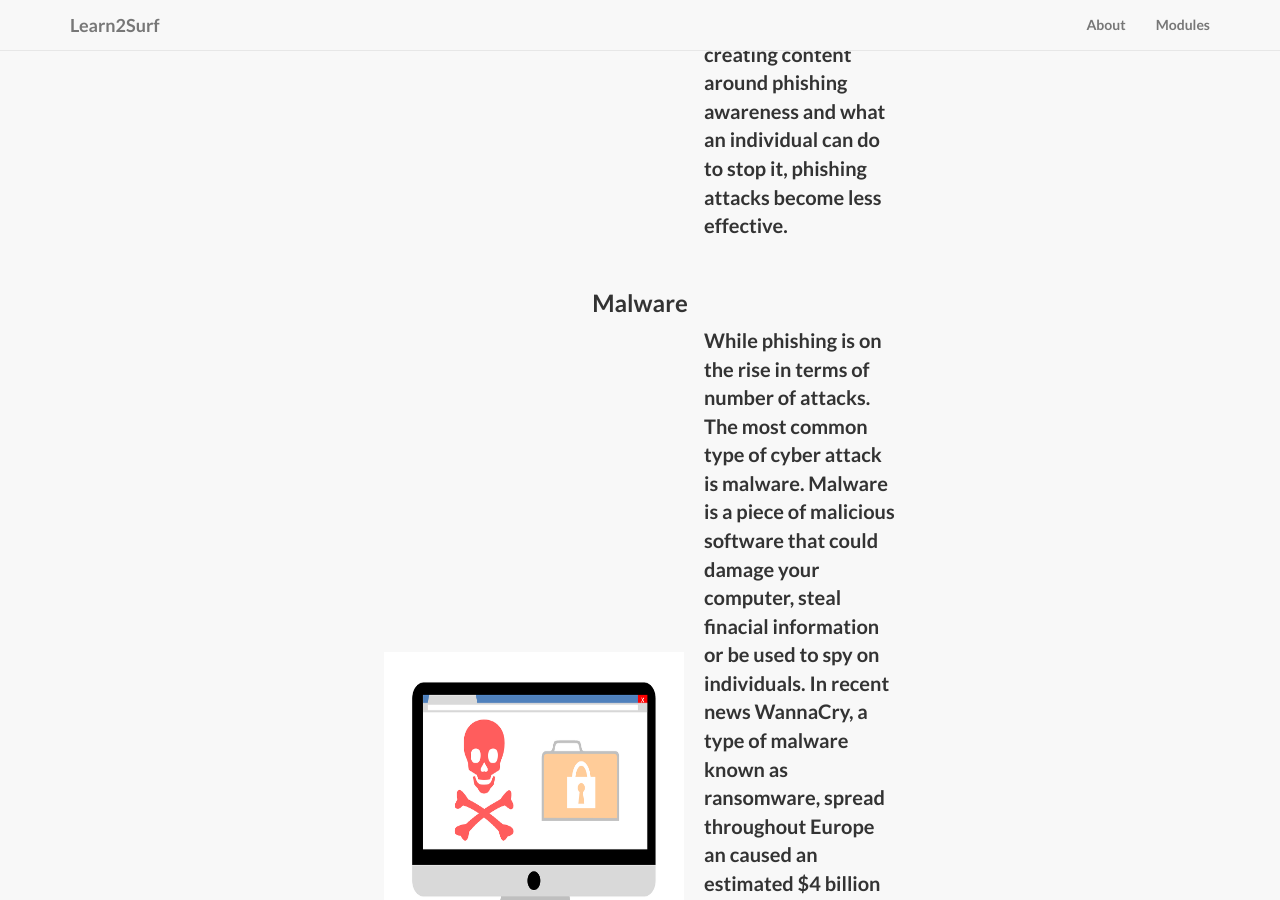
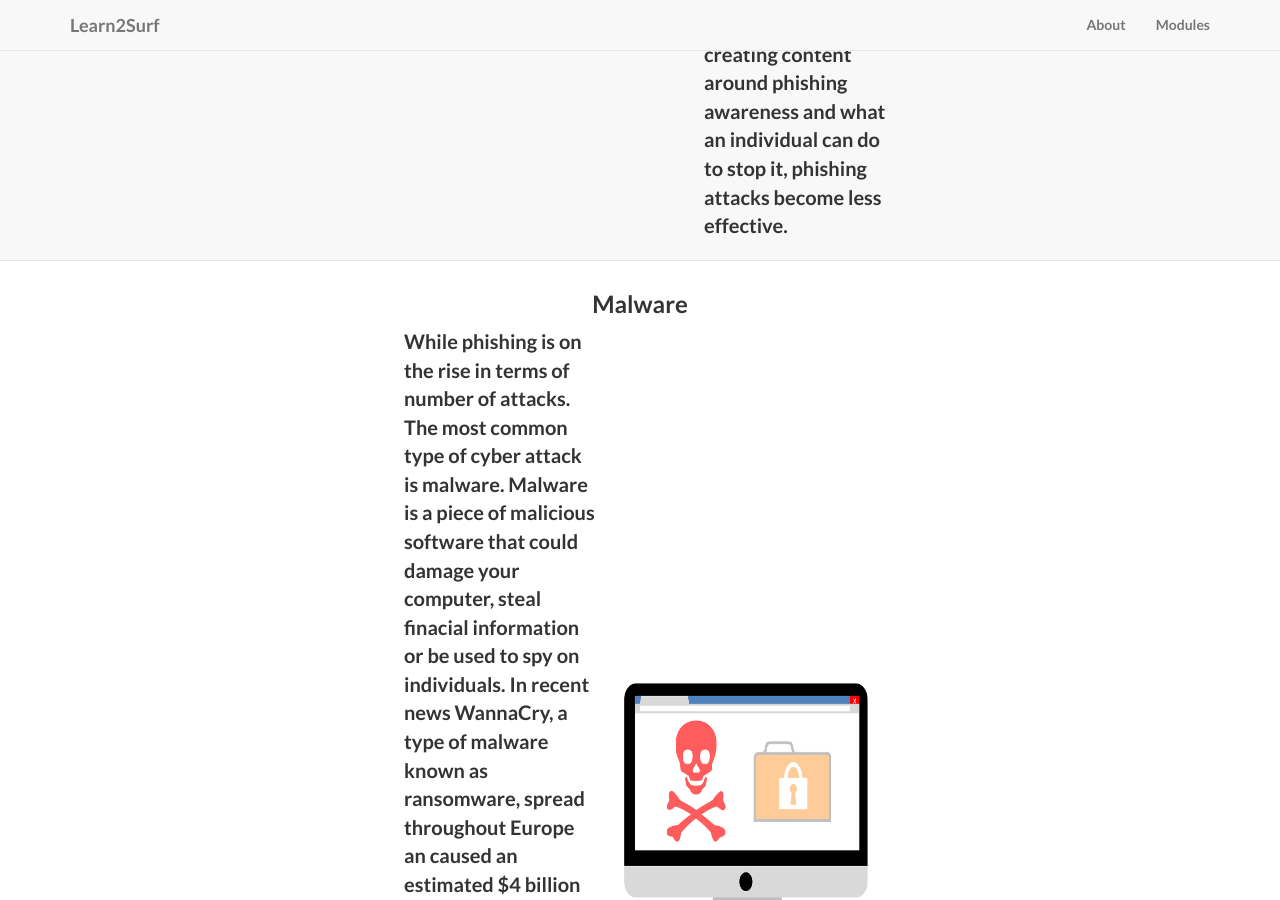
Before and after one commit to Konnor-Filip/Learn2Surf, a Jekyll site: the page built from index.html, in a window 1280 px wide and 900 px high, scrolled down 2818 px. Built offline with Jekyll 4.4.1, drawn with Linux system fonts in a browser that asks for light colours.

Commit message:
changing image location for malware  module

```diff
--- a/index.html
+++ b/index.html
@@ -99,15 +99,11 @@ subTitle: Teaching Students to Surf the web
                     </div>
                 </div>
             </div>
-            <div class="content-section-c" style="padding-left: 30%; padding-right: 30%;">
+            <div class="content-section-d" style="padding-left: 30%; padding-right: 30%;">
                 <div style="text-align: center;">
                     <h3>Malware</h3>
                 </div>
                 <div style="display: flex; align-items: center; justify-content: center;">
-                <div>
-                    <img src="img/malware.png" alt="Malware"
-                        style="display: block; margin-left:0; margin-right: auto; width: 300px; height: 300px; align-items: right; flex-basis: 40%;">
-                </div>
                 <div style="padding-left: 20px;">
                     <p>While phishing is on the rise in terms of number of attacks. The most common type of cyber attack
                         is malware. Malware is a piece of malicious software that could damage your computer, steal
@@ -117,6 +113,10 @@ subTitle: Teaching Students to Surf the web
                         taken seriously. So We are creating content to help teach children about what malware is, how to
                         avoid it, and how they can protect themselves from it.</p>
                 </div>
+                <div>
+                    <img src="img/malware.png" alt="Malware"
+                        style="display: block; margin-left:auto; margin-right: 0; width: 300px; height: 300px; align-items: right; flex-basis: 40%;">
+                </div>
             </div>
             </div>
         </div>
```
